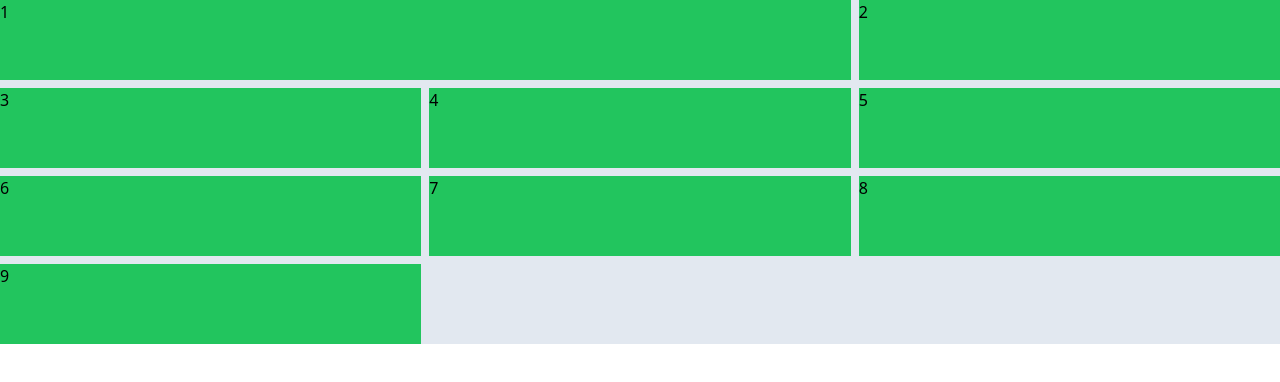
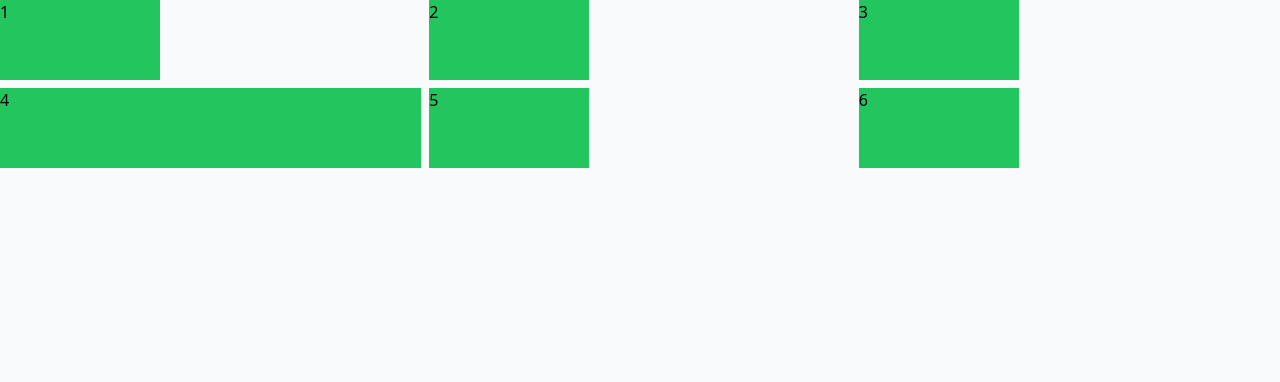
Before and after one commit to Inderjit-fullstack-dev/twailwind-css-tutorial, a website: page public/index.html in a window 1280 px wide. Drawn offline with Linux system fonts and the light colour scheme.

Commit message:
grid adjustments

```diff
--- a/public/index.html
+++ b/public/index.html
@@ -7,7 +7,7 @@
     <link href="styles.css" rel="stylesheet" />
 </head>
 
-<body>
+<body class="bg-slate-50">
     <!-- flex-col (verticle) flex-col-reverse (verticle reverse) flex-row (horizontal) flex-row-reverse (horizontal reverse) -->
     <!-- <div class="flex flex-row-reverse bg-yellow-500 w-auto">
         <div class="bg-red-500 text-white w-10 h-10"> 1 </div>
@@ -32,7 +32,7 @@
     </div> -->
 
     <!-- Grid and Grid columns -->
-    <div class="bg-slate-200 grid md:grid-cols-3 sm:grid-cols-2 gap-2">
+    <!-- <div class="grid md:grid-cols-3 sm:grid-cols-2 gap-2">
 
         <div class="bg-green-500 h-20 sm:col-span-1 md:col-span-2">1</div>
         <div class="bg-green-500 h-20">2</div>
@@ -44,6 +44,18 @@
         <div class="bg-green-500 h-20">8</div>
         <div class="bg-green-500 h-20">9</div>
 
+    </div> -->
+
+    <!-- gap-x-size gap-y-size etc (gap-y-2), justify-items-center, justify-items-start,
+        justify-items-end, justify-self-start, justify-self-end,
+        justify-self-stretch (if no width specify) -->
+    <div class="grid md:grid-cols-3 sm:grid-cols-2 gap-x-2 gap-y-2">
+        <div class="w-40 bg-green-500 h-20 justify-self-start">1</div>
+        <div class="w-40 bg-green-500 h-20">2</div>
+        <div class="w-40 bg-green-500 h-20">3</div>
+        <div class=" bg-green-500 h-20  justify-self-stretch">4</div>
+        <div class="w-40 bg-green-500 h-20">5</div>
+        <div class="w-40 bg-green-500 h-20">6</div>
     </div>
 
 
```
Also changed, not shown: public/styles.css.
